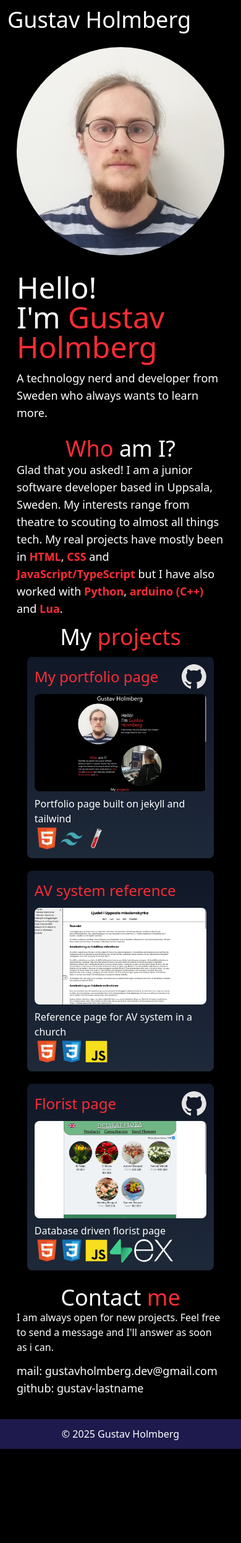
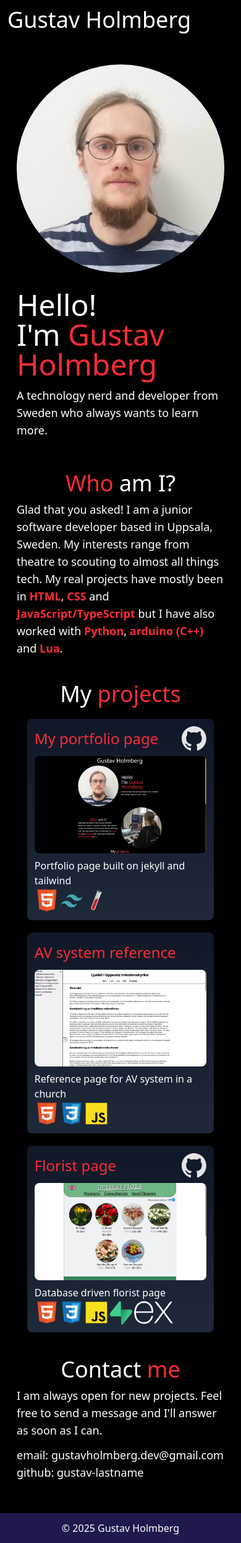
Before and after one commit to gustav-lastname/portfolio, a Jekyll site: the page built from _source/index.html, in a window 390 px wide. Shown: the whole page at 62% size. Built offline with Jekyll 4.4.1, drawn with Linux system fonts in a browser that asks for light colours; before the commit the page ends 2338 px from its top, so only the background shows below that.

Commit message:
Fix layout on page and grammar in contact section

```diff
--- a/_source/_includes/about.html
+++ b/_source/_includes/about.html
@@ -1,6 +1,6 @@
-<div class="my-3 mx-6 text-lg sm:grid sm:grid-cols-2 gap-7 items-center">
+<div class="my-10 mx-6 text-lg sm:grid sm:grid-cols-2 gap-7 items-center">
     <div>
-        <h2 class="text-4xl text-center"><span class="text-red-500">Who</span> am I?</h2>
+        <h2 class="text-4xl text-center pb-2"><span class="text-red-500">Who</span> am I?</h2>
         <p>
             Glad that you asked! I am a junior software developer based in Uppsala, Sweden.
             My interests range from theatre to scouting to almost all things tech.
--- a/_source/_includes/contact.html
+++ b/_source/_includes/contact.html
@@ -1,11 +1,11 @@
-<div class="my-6 sm:my-3 mx-6 max-w-sm sm:mx-auto">
-    <h2 class="text-4xl text-center">Contact <span class="text-red-500">me</span></h2>
+<div class="my-10 mx-6 max-w-sm sm:mx-auto text-lg">
+    <h2 class="text-4xl text-center pb-2">Contact <span class="text-red-500">me</span></h2>
     <p>
-        I am always open for new projects. Feel free to send a message and I'll answer as soon as i can.
+        I am always open for new projects. Feel free to send a message and I'll answer as soon as I can.
     </p>
     <ul class="my-3 text-lg">
         <li>
-            mail: <a href="mailto:gustavholmberg.dev@gmail.com" class="sm:hover:underline">gustavholmberg.dev@gmail.com</a>
+            email: <a href="mailto:gustavholmberg.dev@gmail.com" class="sm:hover:underline">gustavholmberg.dev@gmail.com</a>
         </li>
         <li>
             github: <a href="https://github.com/gustav-lastname" target="_blank" class="sm:hover:underline">gustav-lastname</a>
--- a/_source/_includes/projects.html
+++ b/_source/_includes/projects.html
@@ -1,5 +1,5 @@
-<div class="">
-    <h2 class="text-center text-4xl">My <span class="text-red-500">projects</span></h2>
+<div class="my-10">
+    <h2 class="text-center text-4xl pb-2">My <span class="text-red-500">projects</span></h2>
     <ul class="my-3 mx-6 flex flex-wrap justify-center gap-5">
         {% for project in site.data.projects %}
         <div class="bg-linear-to-b from-gray-900 transition duration-150 hover:to-gray-800 to-gray-800 sm:to-gray-900 w-9/10 max-w-xs p-3 rounded-lg">
--- a/_source/index.html
+++ b/_source/index.html
@@ -3,7 +3,7 @@ layout: default
 title: "Gustav Holmberg"
 ---
 
-<div class="grid grid-cols-1 sm:grid-cols-2 gap-7 my-3 mx-6">
+<div class="grid grid-cols-1 sm:grid-cols-2 gap-7 my-10 mx-6">
     <img class="rounded-full" src="img/gustav_holmberg.jpg" alt="Gustav Holmberg">
     <div class="self-center">
         <h2 class="text-5xl self-center">Hello! <br> I'm <span class="text-red-500">Gustav Holmberg</span></h2>
```
Also changed, not shown: _source/output.css.
